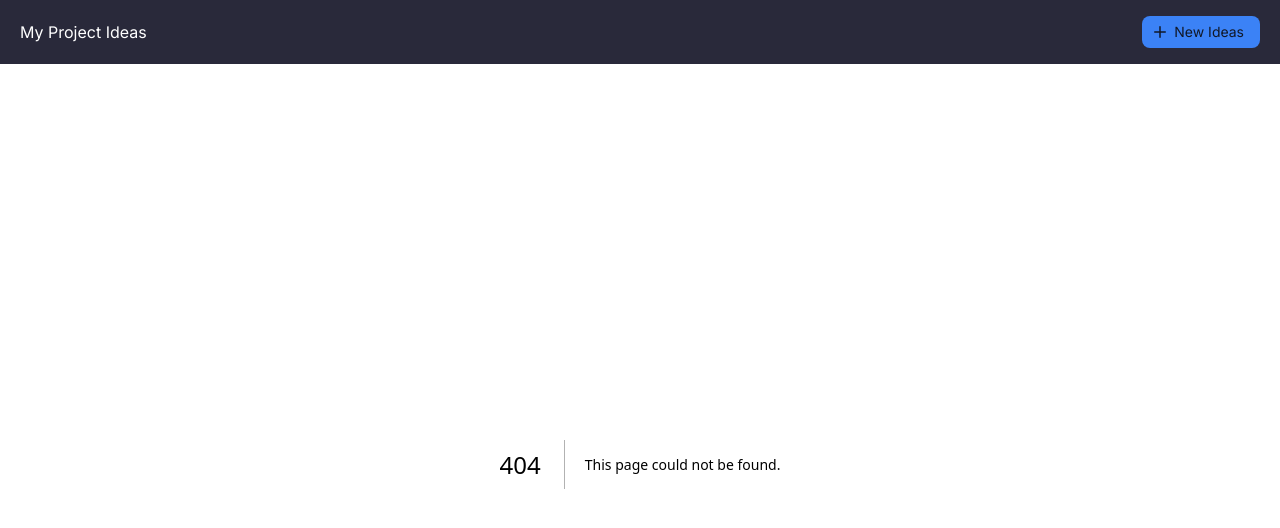
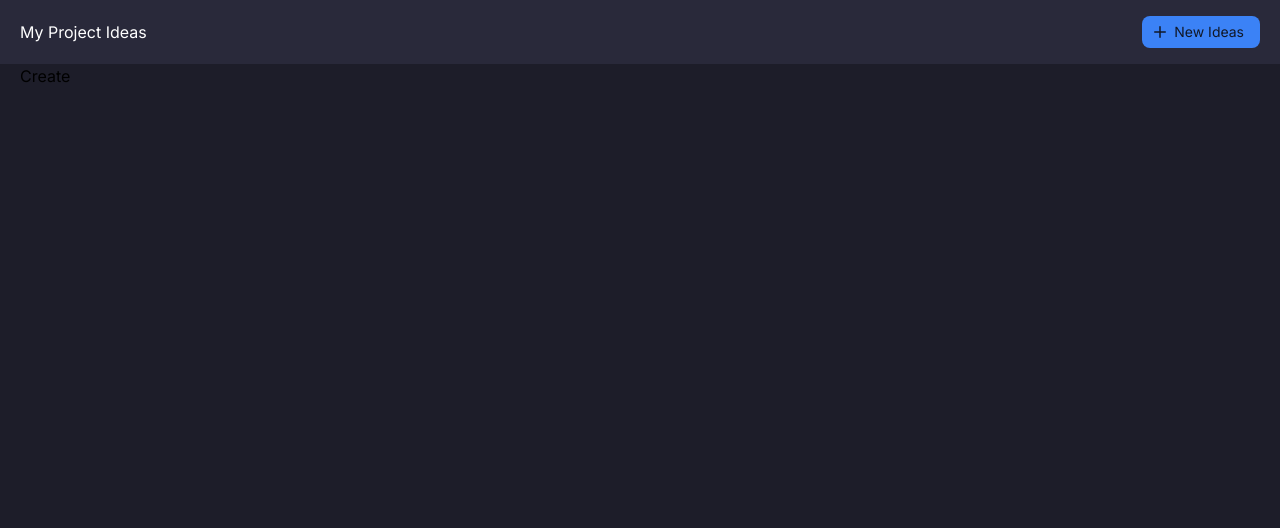
Before and after one commit to mmulyana/my-project-ideas, a Next.js app: page /create in a window 1280 px wide. Before the commit this address had no page. Shown: the top 528 px of the page. Built offline with nearby package versions, Linux system fonts and the light colour scheme.

Commit message:
create page

```diff
--- /dev/null
+++ b/src/app/create/action.ts
@@ -0,0 +1,4 @@
+'use server'
+
+export interface FormState {}
+export async function createProject(formState: FormState, formData: FormData) {}
--- /dev/null
+++ b/src/app/create/page.tsx
@@ -0,0 +1,7 @@
+export default function Page() {
+  return (
+    <>
+      <p>Create</p>
+    </>
+  )
+}
```
